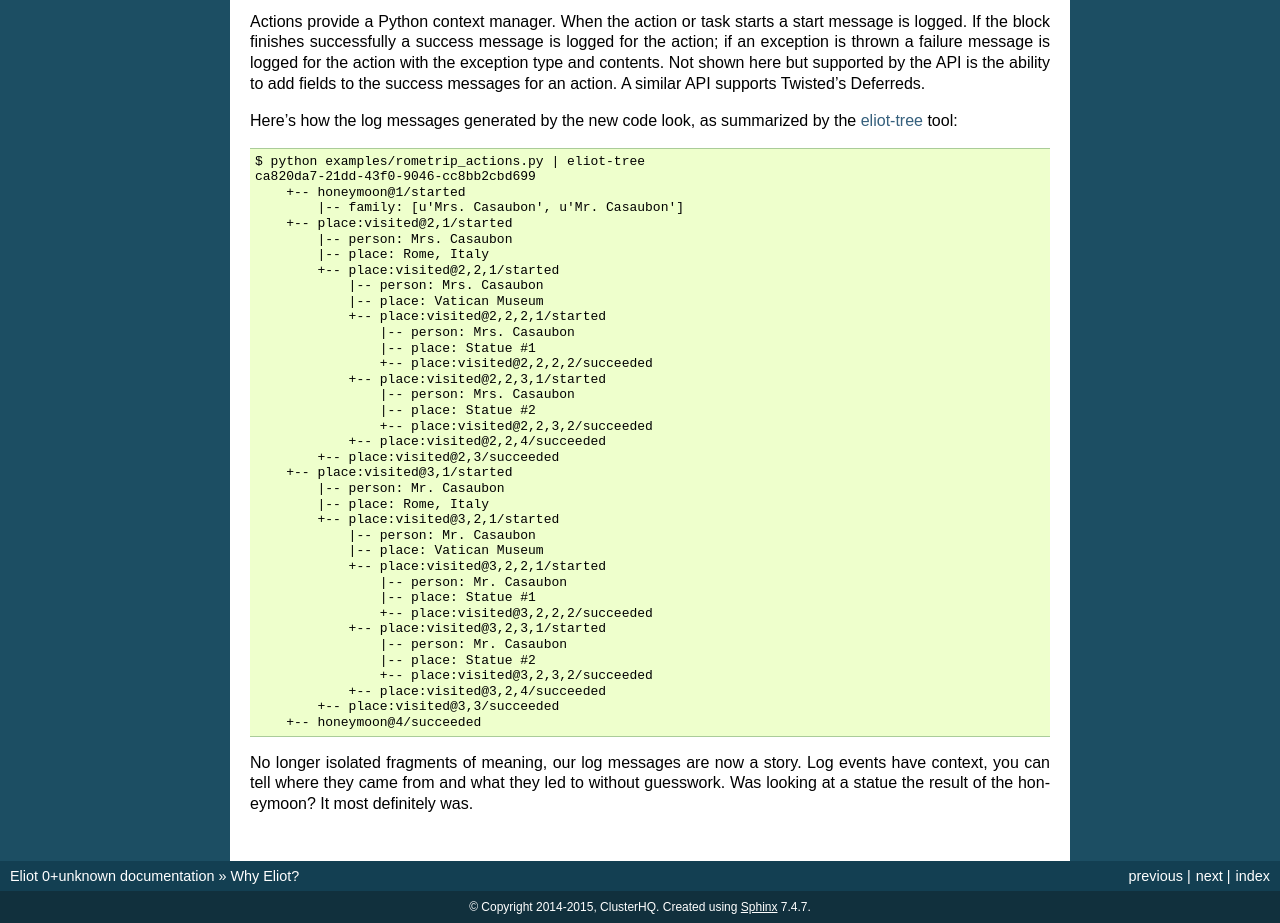
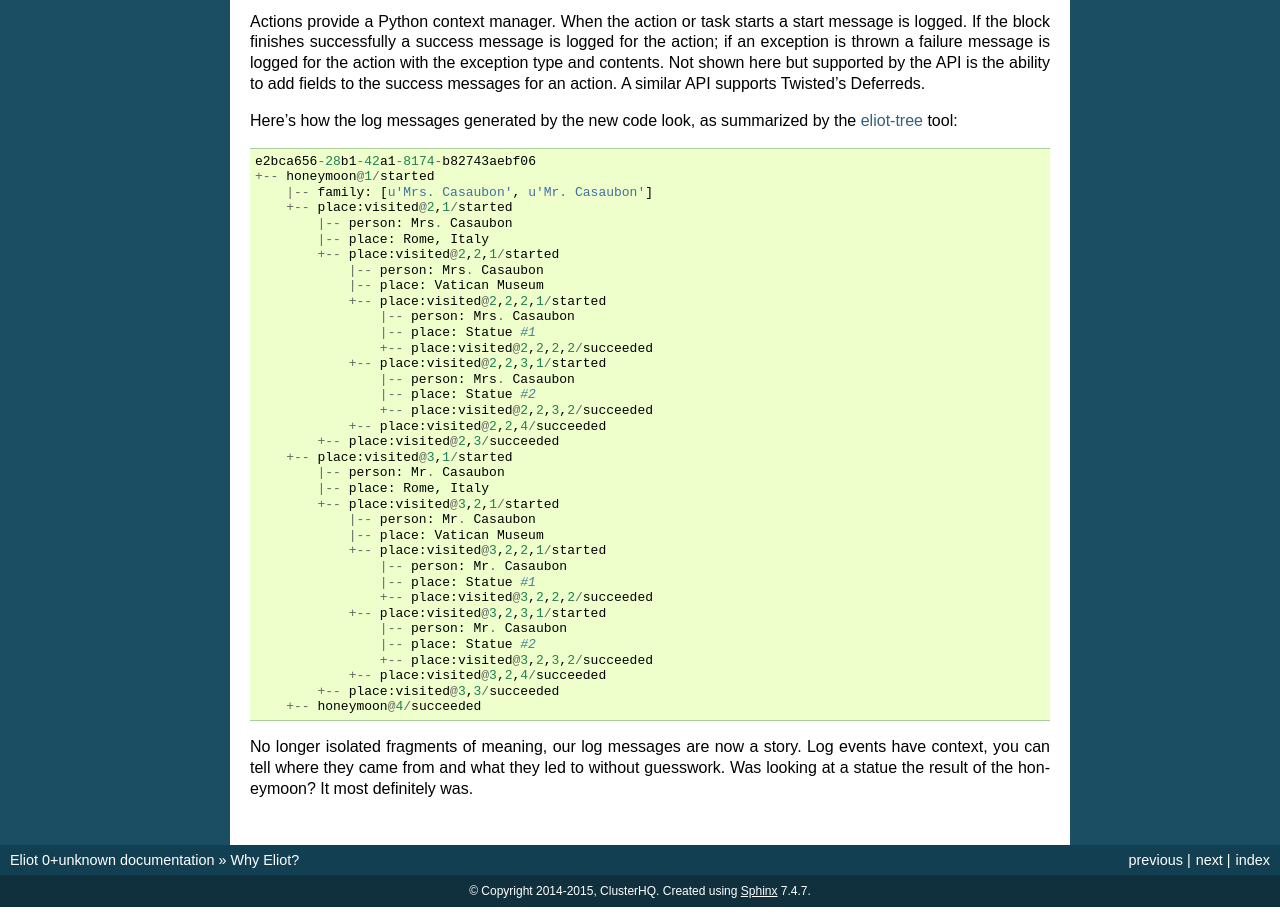
Before and after one commit to itamarst/eliot, a Sphinx documentation site: the page built from docs/source/introduction.rst, in a window 1280 px wide and 1400 px high, scrolled down 1905 px, cut to the strip 477-1400 px from the top of the window. Built offline with Sphinx 7.4.7, drawn with Linux system fonts in a browser that asks for light colours.

Commit message:
Use newer eliot-tree.

```diff
--- a/docs/source/introduction.rst
+++ b/docs/source/introduction.rst
@@ -97,10 +97,9 @@
 
 .. code::
 
-   $ python examples/rometrip_actions.py | eliot-tree
-   ca820da7-21dd-43f0-9046-cc8bb2cbd699
-       +-- honeymoon@1/started
-           |-- family: [u'Mrs. Casaubon', u'Mr. Casaubon']
+   e2bca656-28b1-42a1-8174-b82743aebf06
+   +-- honeymoon@1/started
+       |-- family: [u'Mrs. Casaubon', u'Mr. Casaubon']
        +-- place:visited@2,1/started
            |-- person: Mrs. Casaubon
            |-- place: Rome, Italy
```
